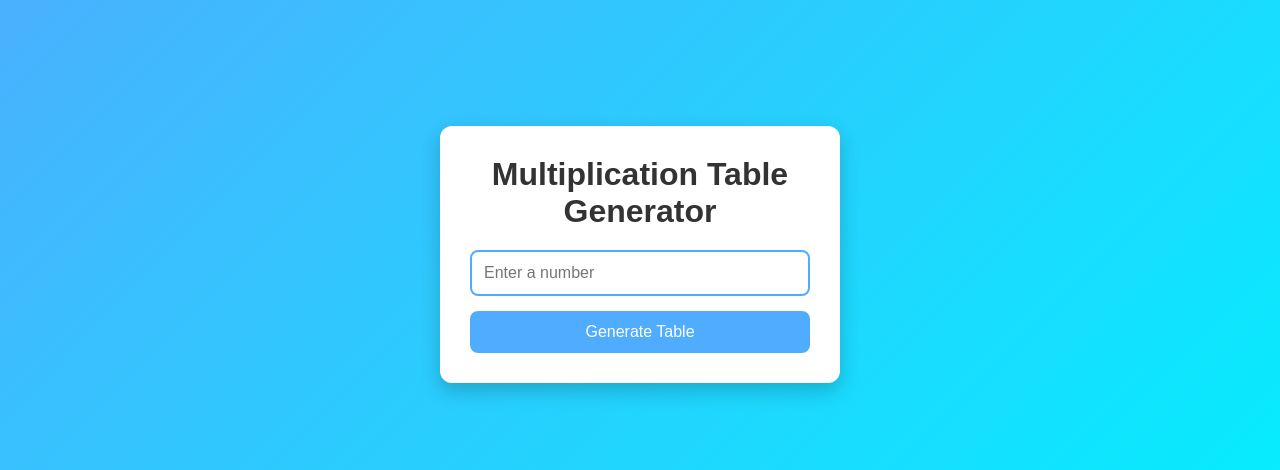
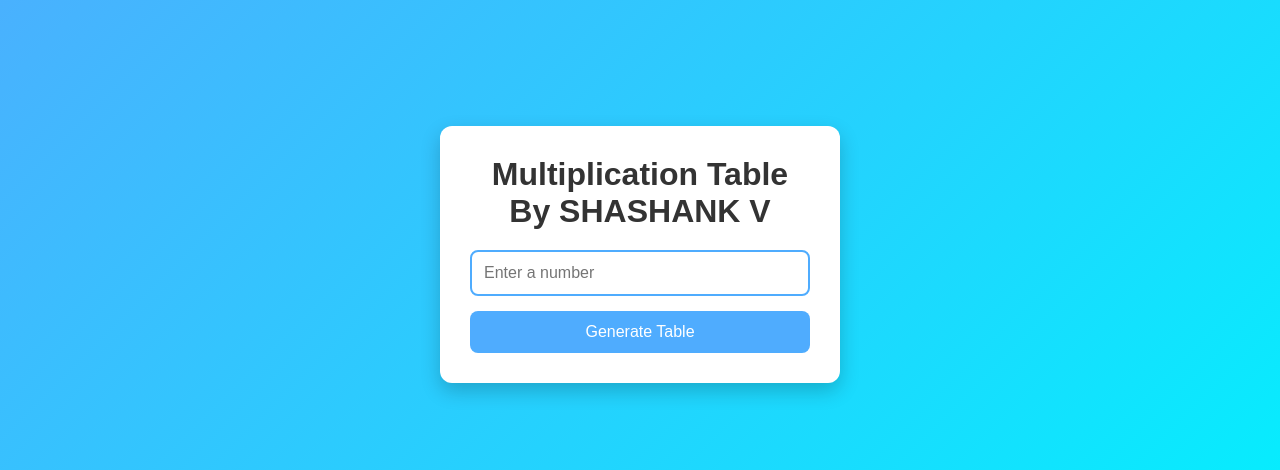
Before and after one commit to Shashank-v19/Tables-learning, a Flask app: page / in a window 1280 px wide. Shown: the part 146-616 px from the top of the page. Run offline with Flask 3, Linux system fonts and the light colour scheme.

Commit message:
added my name

```diff
--- a/templates/index.html
+++ b/templates/index.html
@@ -9,7 +9,7 @@
 <body>
 
 <div class="container">
-    <h1>Multiplication Table Generator</h1>
+    <h1>Multiplication Table By SHASHANK V</h1>
 
     <form method="POST">
         <input type="number" name="number" placeholder="Enter a number" required>
```
